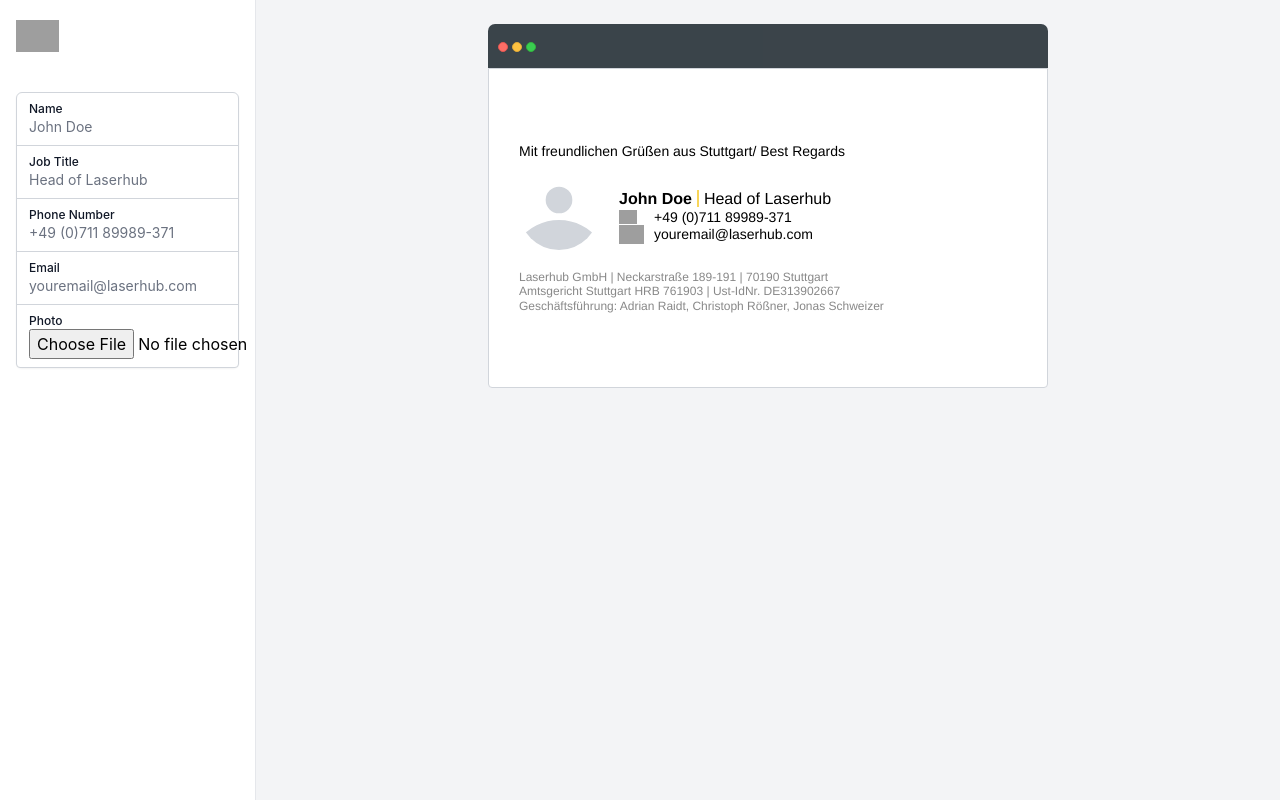
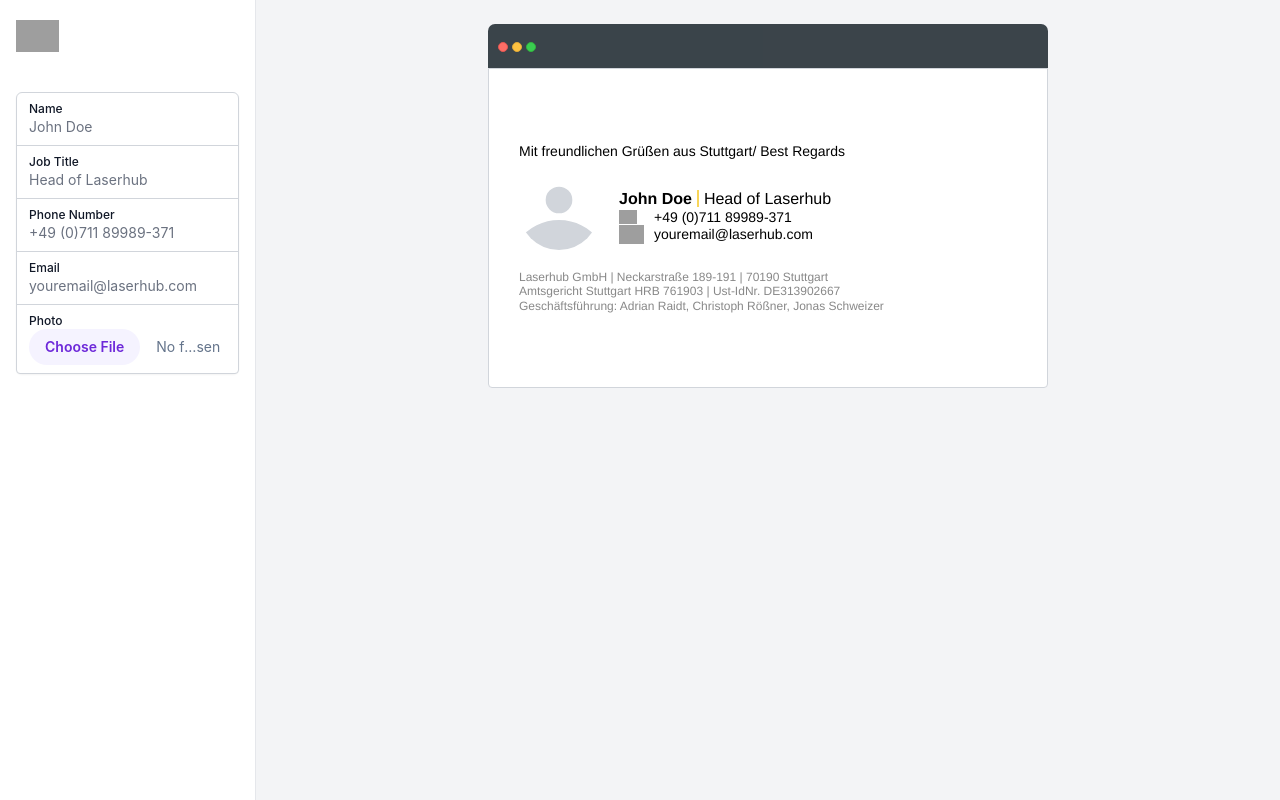
Before and after one commit to rpfelgueiras/lh-email-signature, a React (Create React App) app: page / in a window 1280 px wide. Built offline with nearby package versions, Linux system fonts and the light colour scheme; grey boxes are pictures that could not be loaded.

Commit message:
Change file input styles

```diff
--- a/src/App.js
+++ b/src/App.js
@@ -123,7 +123,12 @@
                   >
                     Photo
                   </label>
-                  <input accept="image/*" type="file" onChange={onImageChange} />
+                  {/* <input accept="image/*" type="file" onChange={onImageChange} /> */}
+                  <input
+                    type="file"
+                    className="block w-full text-sm text-slate-500 file:mr-4 file:py-2 file:px-4 file:rounded-full file:border-0 file:text-sm file:font-semibold file:bg-violet-50 file:text-violet-700 hover:file:bg-violet-100"
+                    onChange={onImageChange}
+                  />
                 </div>
                 {/* {selectedImage && (
                   <div>
```
